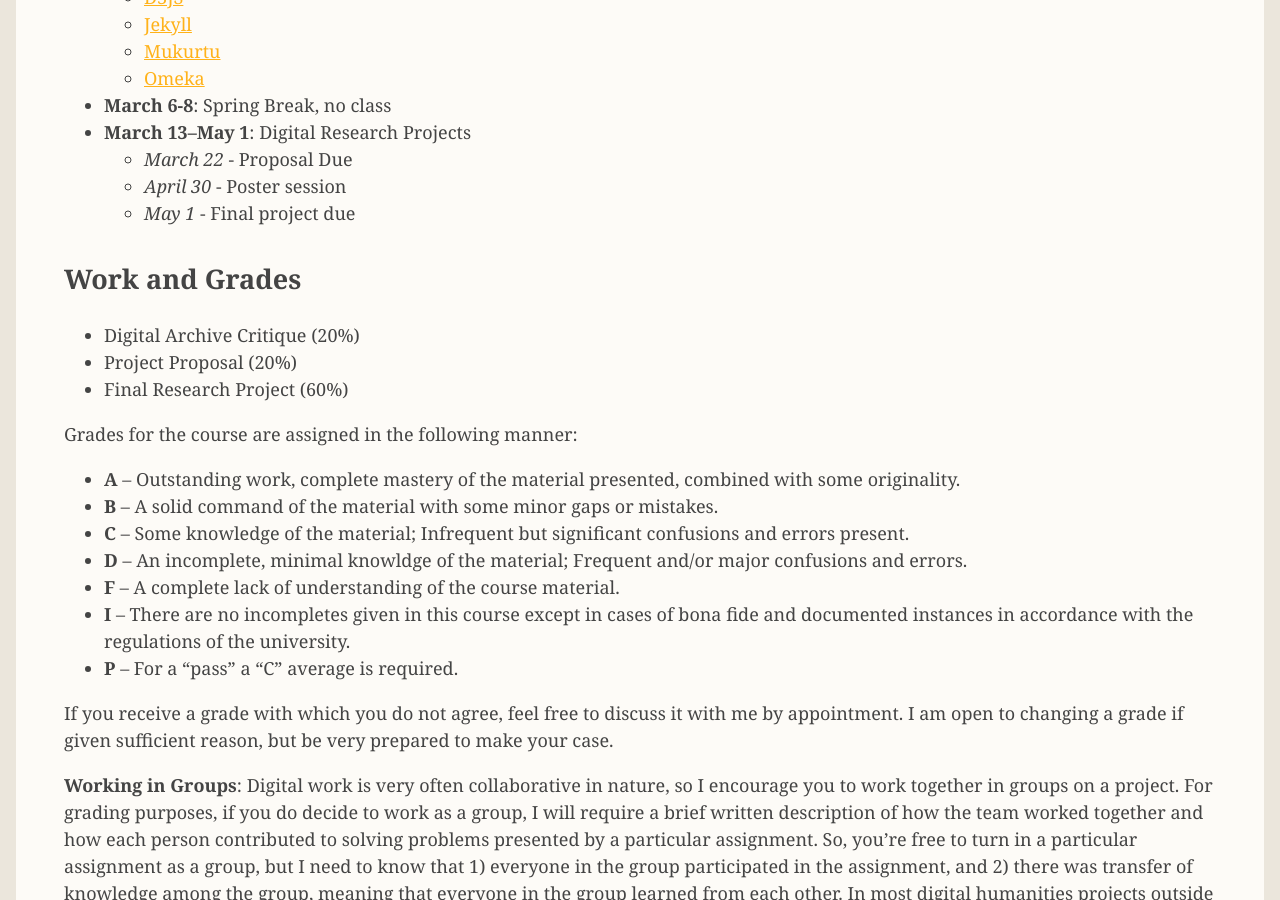
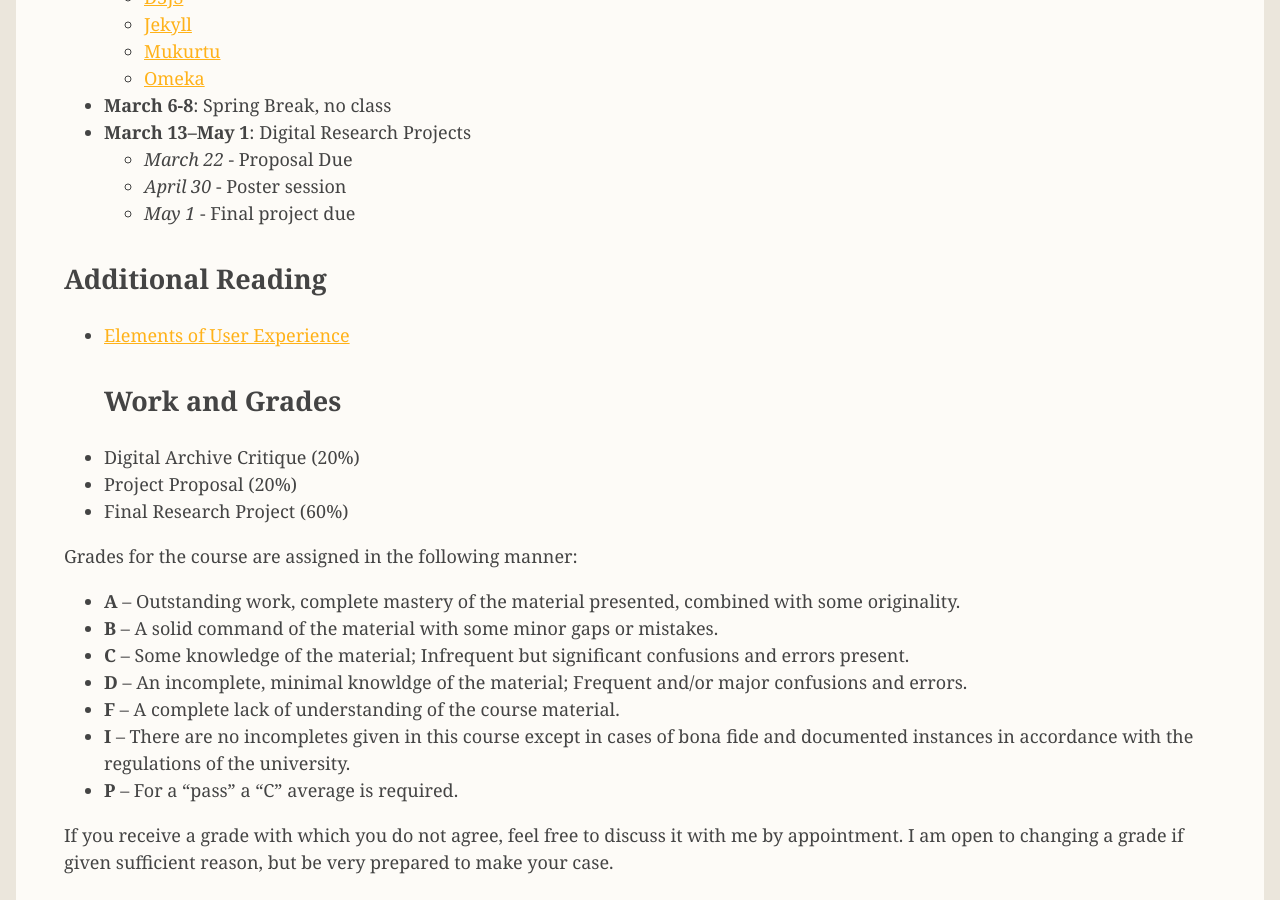
Before and after one commit to jeremyboggs/jeremyboggs.net, a Jekyll site: the page built from _courses/digitalarchives-socialjustice.md, in a window 1280 px wide and 900 px high, scrolled down 1425 px. Built offline with Jekyll 4.4.1, drawn with Linux system fonts in a browser that asks for light colours; some web fonts are replaced.

Commit message:
Adds link to JJG.

```diff
--- a/_courses/digitalarchives-socialjustice.md
+++ b/_courses/digitalarchives-socialjustice.md
@@ -54,6 +54,9 @@ The course starts with the premise that "archives are not neutral," and investig
     - *April 30* - Poster session
     - *May 1* - Final project due
 
+## Additional Reading
+
+- [Elements of User Experience](http://www.jjg.net/elements/pdf/elements_ch02.pdf)
 ## Work and Grades
 
 - Digital Archive Critique (20%)
```
